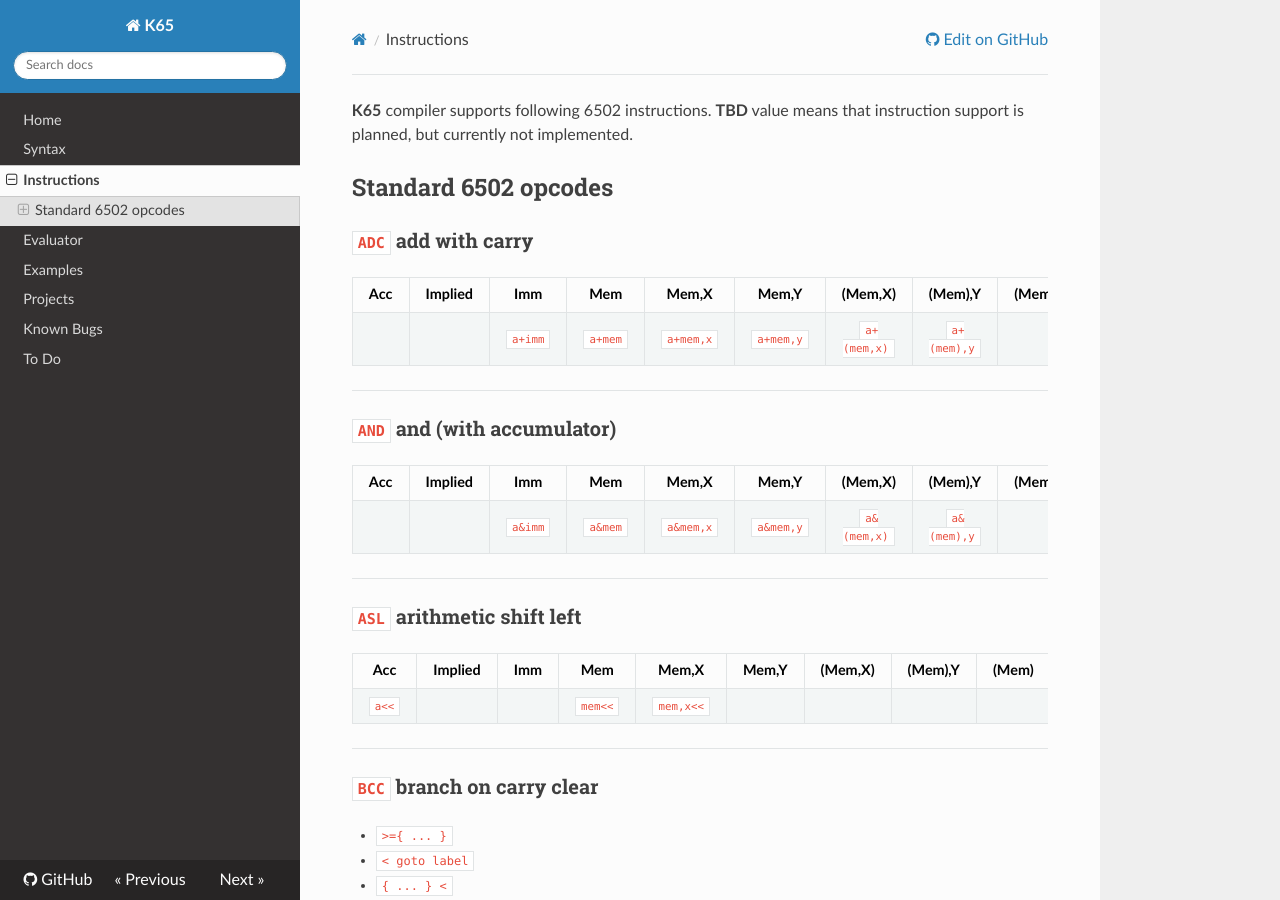
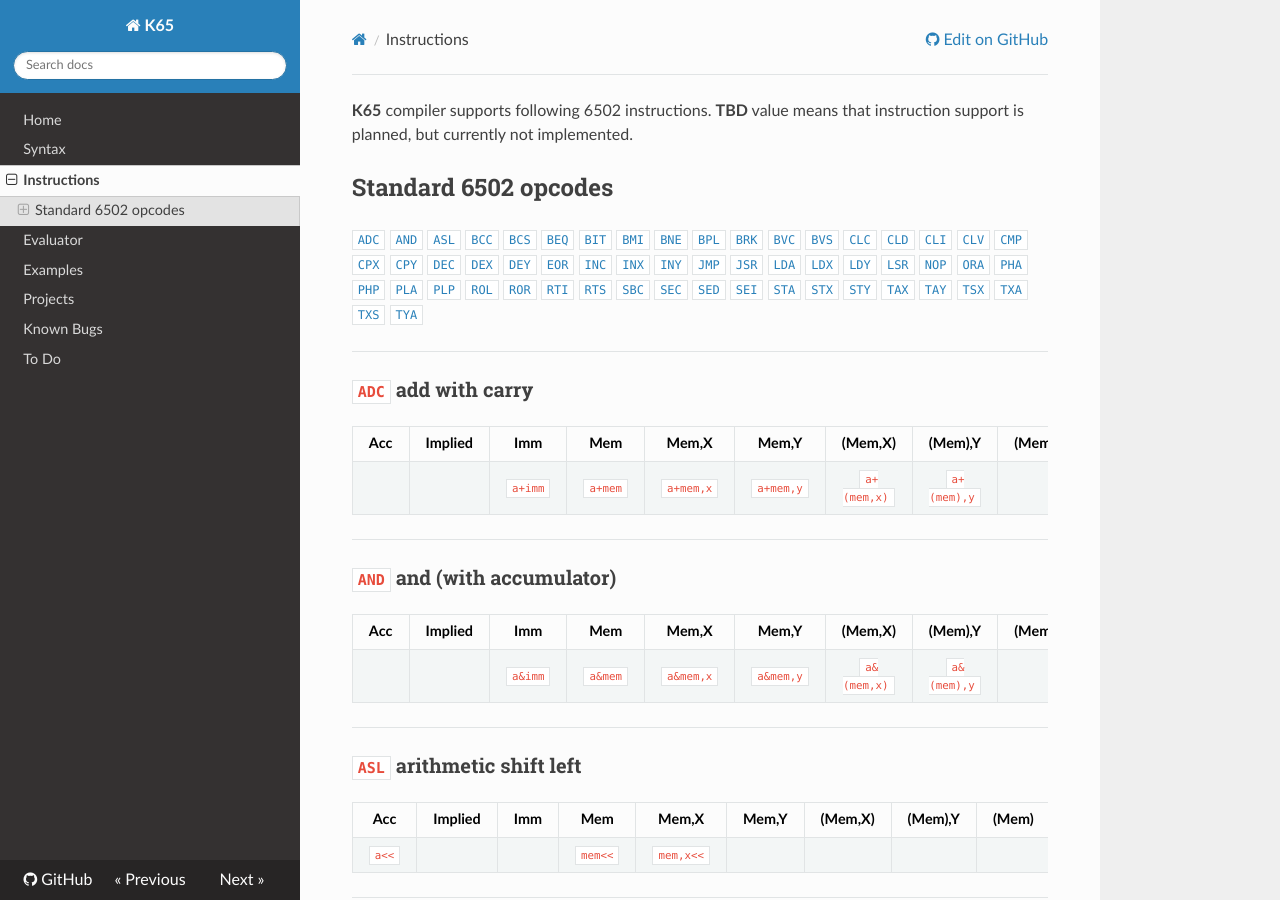
Before and after one commit to zbyti/k65-mkdocs, an MkDocs documentation site: the page built from docs/instructions.md, in a window 1280 px wide and 900 px high. Built offline with MkDocs 1.6.1, drawn with Linux system fonts in a browser that asks for light colours; nearby versions of some CDN libraries; some of the changed text lies outside the part shown.

Commit message:
mnemonics table

```diff
--- a/docs/instructions.md
+++ b/docs/instructions.md
@@ -3,6 +3,29 @@
 **K65** compiler supports following 6502 instructions. **TBD** value means that instruction support is planned, but currently not implemented.
 
 ## Standard 6502 opcodes
+
+
+[`ADC`](#adc-add-with-carry) [`AND`](#and-and-with-accumulator) [`ASL`](#asl-arithmetic-shift-left)
+[`BCC`](#bcc-branch-on-carry-clear) [`BCS`](#bcs-branch-on-carry-clear) [`BEQ`](#beq-branch-on-equal-zero-set)
+[`BIT`](#bit-bit-test) [`BMI`](#bmi-branch-on-minus-negative-set) [`BNE`](#bne-branch-on-not-equal-zero-clear)
+[`BPL`](#bpl-branch-on-plus-negative-clear) [`BRK`](#brk-interrupt) [`BVC`](#bvc-branch-on-overflow-clear)
+[`BVS`](#bvs-branch-on-overflow-set) [`CLC`](#clc-clear-carry) [`CLD`](#cld-clear-decimal)
+[`CLI`](#cli-clear-interrupt-disable) [`CLV`](#clv-clear-overflow) [`CMP`](#cmp-compare-with-accumulator)
+[`CPX`](#cpx-compare-with-x) [`CPY`](#cpy-compare-with-y) [`DEC`](#dec-decrement)
+[`DEX`](#dex-decrement-x) [`DEY`](#dey-decrement-y) [`EOR`](#eor-exclusive-or-with-accumulator)
+[`INC`](#inc-increment) [`INX`](#inx-increment-x) [`INY`](#iny-increment-y)
+[`JMP`](#jmp-jump) [`JSR`](#jsr-jump-subroutine) [`LDA`](#lda-load-accumulator)
+[`LDX`](#ldx-load-x) [`LDY`](#ldy-load-y) [`LSR`](#lsr-logical-shift-right)
+[`NOP`](#nop-no-operation) [`ORA`](#ora-or-with-accumulator) [`PHA`](#pha-push-accumulator)
+[`PHP`](#php-push-processor-status-sr) [`PLA`](#pla-pull-accumulator) [`PLP`](#plp-pull-processor-status-sr)
+[`ROL`](#rol-rotate-left) [`ROR`](#ror-rotate-right) [`RTI`](#rti-return-from-interrupt)
+[`RTS`](#rts-return-from-subroutine) [`SBC`](#sbc-subtract-with-carry) [`SEC`](#sec-set-carry)
+[`SED`](#sed-set-decimal) [`SEI`](#sei-set-interrupt-disable) [`STA`](#sta-store-accumulator)
+[`STX`](#stx-store-x) [`STY`](#sty-store-y) [`TAX`](#tax-transfer-accumulator-to-x)
+[`TAY`](#tay-transfer-accumulator-to-y) [`TSX`](#tsx-transfer-stack-pointer-to-x) [`TXA`](#txa-transfer-x-to-accumulator)
+[`TXS`](#txs-transfer-x-to-stack-pointer) [`TYA`](#tya-transfer-y-to-accumulator)
+
+---
 
 ### `ADC` add with carry
 
@@ -222,7 +245,7 @@
 
 ---
 
-### `INY` increment X
+### `INY` increment Y
 
 Acc|Implied|Imm|Mem|Mem,X|Mem,Y|(Mem,X)|(Mem),Y|(Mem)
 :---:|:---:|:---:|:---:|:---:|:---:|:---:|:---:|:---:
```
